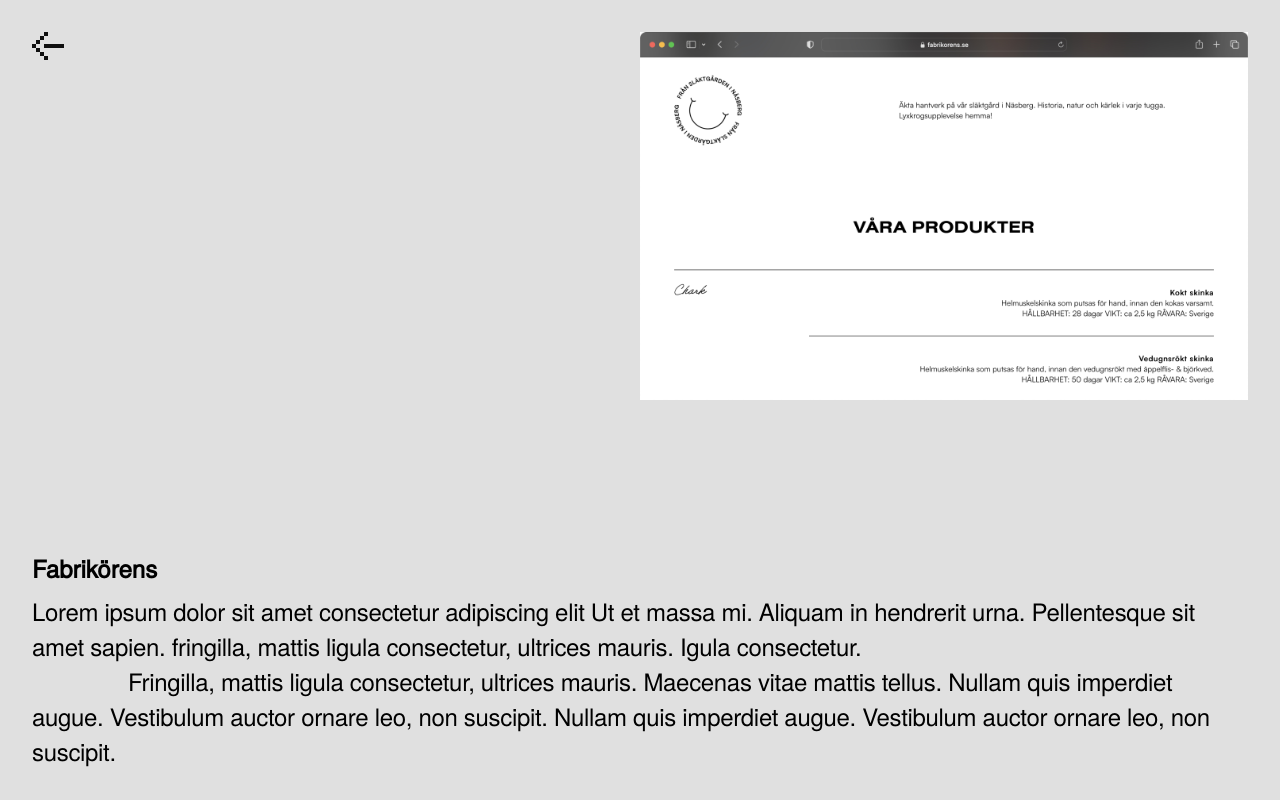
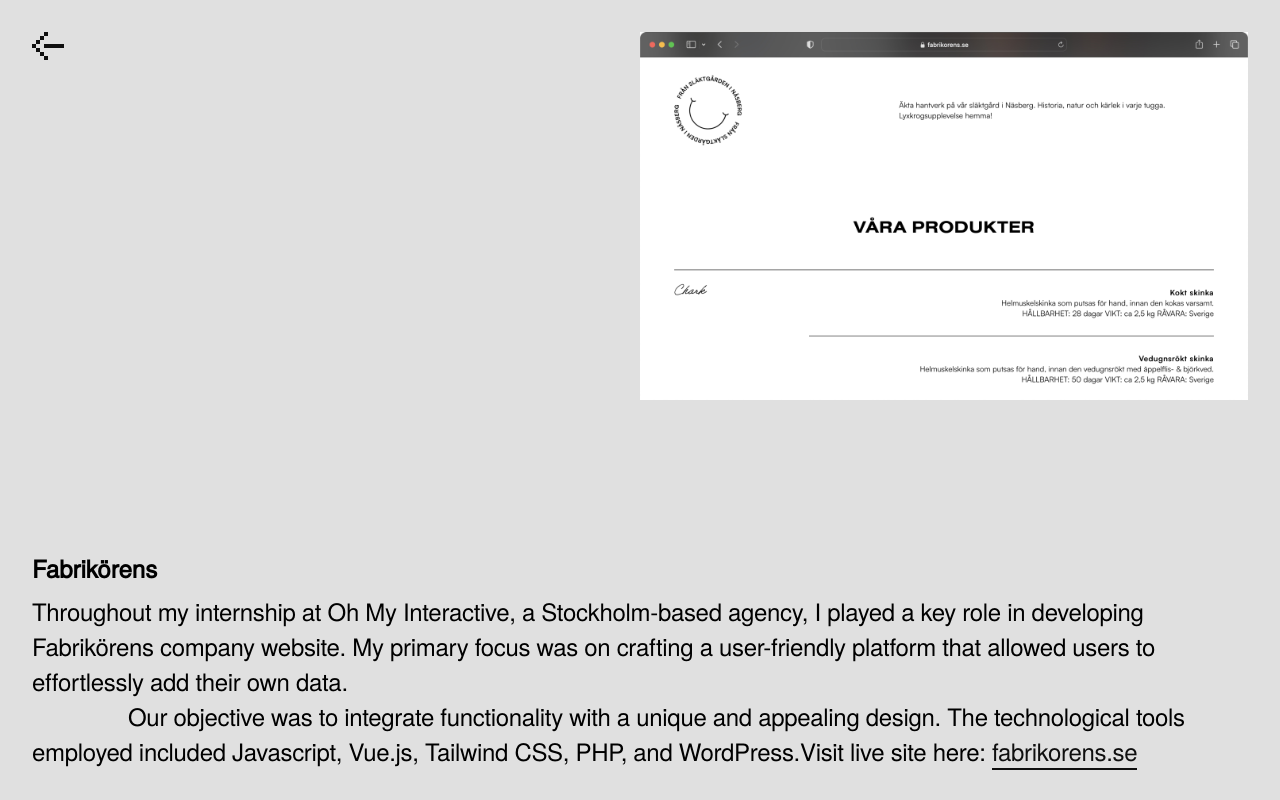
Before and after one commit to Isak-Martinson/portfolio, a Next.js app: page /0 in a window 1280 px wide. Built offline with nearby package versions, Linux system fonts and the light colour scheme.

Commit message:
filled with correct data

```diff
--- a/data.ts
+++ b/data.ts
@@ -14,8 +14,8 @@
     case: 'Case 1',
     title: 'Fabrikörens',
     body: [
-      'Lorem ipsum dolor sit amet consectetur adipiscing elit Ut et massa mi. Aliquam in hendrerit urna. Pellentesque sit amet sapien. fringilla, mattis ligula consectetur, ultrices mauris. Igula consectetur.',
-      'Fringilla, mattis ligula consectetur, ultrices mauris. Maecenas vitae mattis tellus. Nullam quis imperdiet augue. Vestibulum auctor ornare leo, non suscipit. Nullam quis imperdiet augue. Vestibulum auctor ornare leo, non suscipit.',
+      'Throughout my internship at Oh My Interactive, a Stockholm-based agency, I played a key role in developing Fabrikörens company website. My primary focus was on crafting a user-friendly platform that allowed users to effortlessly add their own data.',
+      'Our objective was to integrate functionality with a unique and appealing design. The technological tools employed included Javascript, Vue.js, Tailwind CSS, PHP, and WordPress.',
     ],
     imageUrl: '/images/fabrikorens.jpg',
     videoUrl: '',
@@ -26,8 +26,8 @@
     case: 'Case 2',
     title: 'blodet i oss',
     body: [
-      'Jag jobbar i första hand med Digital Design och Frontend-utveckling. Men Jag har också erfarenhet av rörlig bild. 2019 skapade jag en film för ett offentligt konstverk i Göteborg ’blodet i oss’, skapat av den svenska konstnären Ola Åstrand.',
-      'Jag hade ganska fria händer, men ville fånga känslan av verket i förhållande till gångtunneln. Jag valde även att filma när det var mörkt ute för att ge en så korrekt bild som möjligt över ljuset som konstverket ger ifrån sig. Med snabb klippning, och inslag av rörlighet i bakgrunden speglar filmen att detta är ett offentligt konstverk fritt att betrakta',
+      'While Digital Design and Frontend Development take the lead in my professional focus, I also bring experience in the realm of motion graphics. In 2019, the Swedish artist Ola Åstrand reached out to me, asking me to film his public art installation titled “blodet i oss”.',
+      'My objective was to capture the essence of the artwork, while reflecting its public nature, open for anyone to experience. By shooting while it was dark outside, I aspired to capture the feeling of the red glow emitted by the artwork. Through fast-paced cuts and subtle background movement, I sought to breathe life into the artwork, even in the realm of film.',
     ],
     imageUrl: '/images/bio.jpeg',
     videoUrl:
--- a/src/app/[id]/casePage.module.css
+++ b/src/app/[id]/casePage.module.css
@@ -10,6 +10,14 @@
     display: grid;
     grid-template-columns: 1fr 1fr;
     height: 100%;
+    margin-bottom: 24px;
+  }
+
+  #linkContainer{
+    display: flex;
+    flex-direction: column;
+    height: 100%;
+    justify-content: space-between;
   }
 
   #caseSection {
@@ -36,7 +44,6 @@
 .iframe {
     border: none;
     width: 100%;
-    height: 100%;
 }
 
 .image {
@@ -47,6 +54,22 @@
 #arrow {
     width: 32px;
     height: 28px;
+}
+
+.back {
+    height: fit-content;
+    width: fit-content;
+}
+
+.url {
+    width: fit-content;
+    border-bottom: 0.1em solid var(--color-primary);
+
+}
+
+.url:hover {
+    color: var(--color-selection);
+    border-bottom: 0.1em solid var(--color-selection);
 }
 
 @media (max-width:768px){
--- a/src/app/[id]/page.tsx
+++ b/src/app/[id]/page.tsx
@@ -12,7 +12,7 @@
   return caseData ? (
     <main className={styles.main}>
       <section id={styles.headerSection}>
-        <a href={'/'}>
+        <a className={styles.back} href={'/'}>
           <svg id={styles.arrow} xmlns='http://www.w3.org/2000/svg'>
             <rect x='4' y='8' width='4' height='4' fill='#0F0F0F' />
             <rect y='12' width='4' height='4' fill='#0F0F0F' />
@@ -28,8 +28,11 @@
             <rect x='12' width='4' height='4' fill='#0F0F0F' />
           </svg>
         </a>
+
         {caseData.videoUrl !== '' ? (
           <iframe
+            width='560'
+            height='315'
             className={styles.iframe}
             src={caseData.videoUrl}
             title='YouTube video player'
@@ -48,6 +51,12 @@
         {caseData.body.map((test, index) => (
           <p className={styles.paragraph} key={index}>
             {test}
+            {caseData.url !== '' && index > 0 ? 'Visit live site here: ' : null}
+            {caseData.url !== '' && index > 0 ? (
+              <a className={styles.url} href={caseData.url}>
+                fabrikorens.se
+              </a>
+            ) : null}
           </p>
         ))}
       </section>
--- a/src/app/components/button/ClearButton.tsx
+++ b/src/app/components/button/ClearButton.tsx
@@ -4,7 +4,7 @@
 
 const ClearButton: React.FC<ClearButtonProps> = ({ onClick }) => {
   return (
-    <ul style={{ zIndex: 3, margin: 0 }}>
+    <ul style={{ zIndex: 3, margin: 0, height: 'fit-content' }}>
       <li id='clearButton' onClick={onClick}>
         clear canvas
       </li>
--- a/src/app/page.tsx
+++ b/src/app/page.tsx
@@ -82,10 +82,12 @@
         </ul>
 
         <ul id={styles.socialMedia}>
-          <a href=''>
+          <a href='mailto: isakmartinson@gmail.com'>
             <li>E-Mail</li>
           </a>
-          <li>Github</li>
+          <a href='https://github.com/Isak-Martinson'>
+            <li>Github</li>
+          </a>
         </ul>
       </section>
       <CanvasComponent
```
